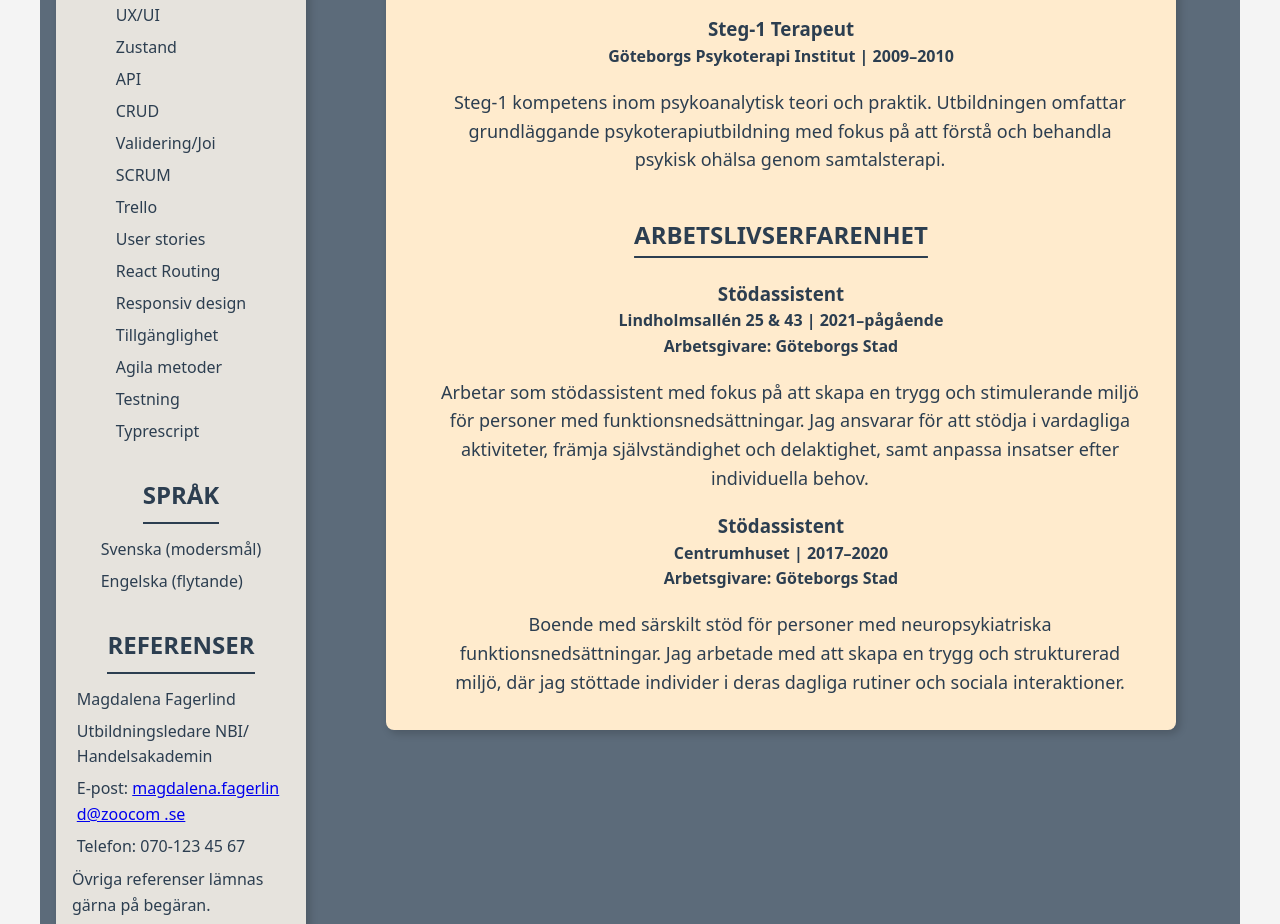
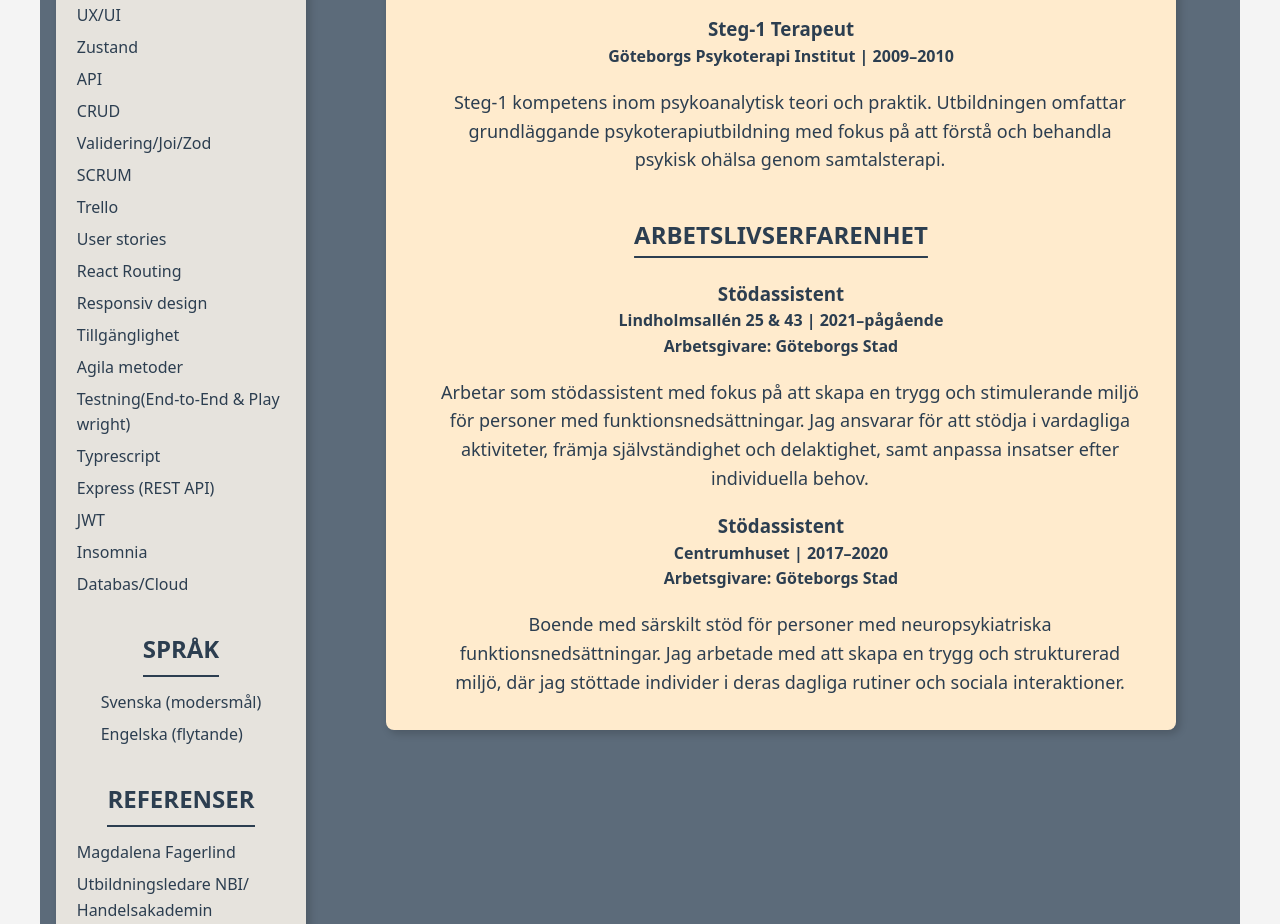
Before and after one commit to hanna-lotta/portfolio, a React (Vite) app: page /#/ in a window 1280 px wide. Shown: the part 960-1884 px from the top of the page. Built offline with nearby package versions, Linux system fonts and the light colour scheme.

Commit message:
update personal letter

```diff
--- a/src/data/personalLetter.js
+++ b/src/data/personalLetter.js
@@ -24,7 +24,7 @@ const personalLetter =
 
 	I kursen för testning så gjorde vi enhetstestning med Jest och end-to-end testning med Playwright. Denna kursen var användbar för mig i min utveckling att förstå kod genom att bryta ner funktioner i testbara delar och gå in på micronivå för att säkerställa att koden fungerar som förväntat och att identifiera buggar innan de når produktion. Genom att använda verktyg som Jest och Playwright kunde jag automatisera testningen och förbättra kodens kvalitet. Jag har lärt mig att testa min kod kontinuerligt under utvecklingsprocessen, vilket minskar risken för fel och förbättrar den övergripande stabiliteten i applikationen.
 
-	Jag ser fram emot den kommande Fullstackkursen med Typeskript där vi kommer att lära oss databaser och säkert mycket mer.
+	Jag har påbörjat Fullstackkursen där vi använder Typeskript för att skriva typad JavaScript-kod, vilket hjälper till att fånga fel tidigt i utvecklingsprocessen och förbättrar kodens läsbarhet och underhållbarhet. Vi har också lärt oss att bygga REST API:er med Express, för backendutveckling och hantera autentisering med JWT (JSON Web Tokens) och använda Insomnia för att testa våra API:er. Vi har även fått en introduktion till databaser och molntjänster, vilket är viktigt för att lagra och hantera data i moderna webbapplikationer.
 
   	Min tidigare arbetslivserfarenhet är inom den mäskliga sektorn och jag tidigare har utbildat mig inom Beteendevetenskap och terapi. Jag har i hela mitt yrkesliv arbetat med människor, främst inom olika boeendeformer för personer med behov av stöd inom sektorer som funktionsstöd, demensvård, psykisk ohälsa, barn/unga&familjestöd samt missbruk.
 
--- a/src/pages/Home.jsx
+++ b/src/pages/Home.jsx
@@ -38,7 +38,7 @@ const Home = () => {
 			<li>Zustand</li>
 			<li>API</li>
 			<li>CRUD</li>
-			<li>Validering/Joi</li>
+			<li>Validering/Joi/Zod</li>
 			<li>SCRUM</li>
 			<li>Trello</li>
 			<li>User stories</li>
@@ -46,8 +46,12 @@ const Home = () => {
 			<li>Responsiv design</li>
 			<li>Tillgänglighet</li>
 			<li>Agila metoder</li>
-			<li>Testning</li>
+			<li>Testning(End-to-End & Playwright)</li>
 			<li>Typrescript</li>
+			<li>Express (REST API)</li>
+			<li>JWT</li>
+			<li>Insomnia</li>
+			<li>Databas/Cloud</li>
 		</ul>
 		<h2 className='languages'>SPRÅK</h2>
 		<ul className='languages-list'>
```
